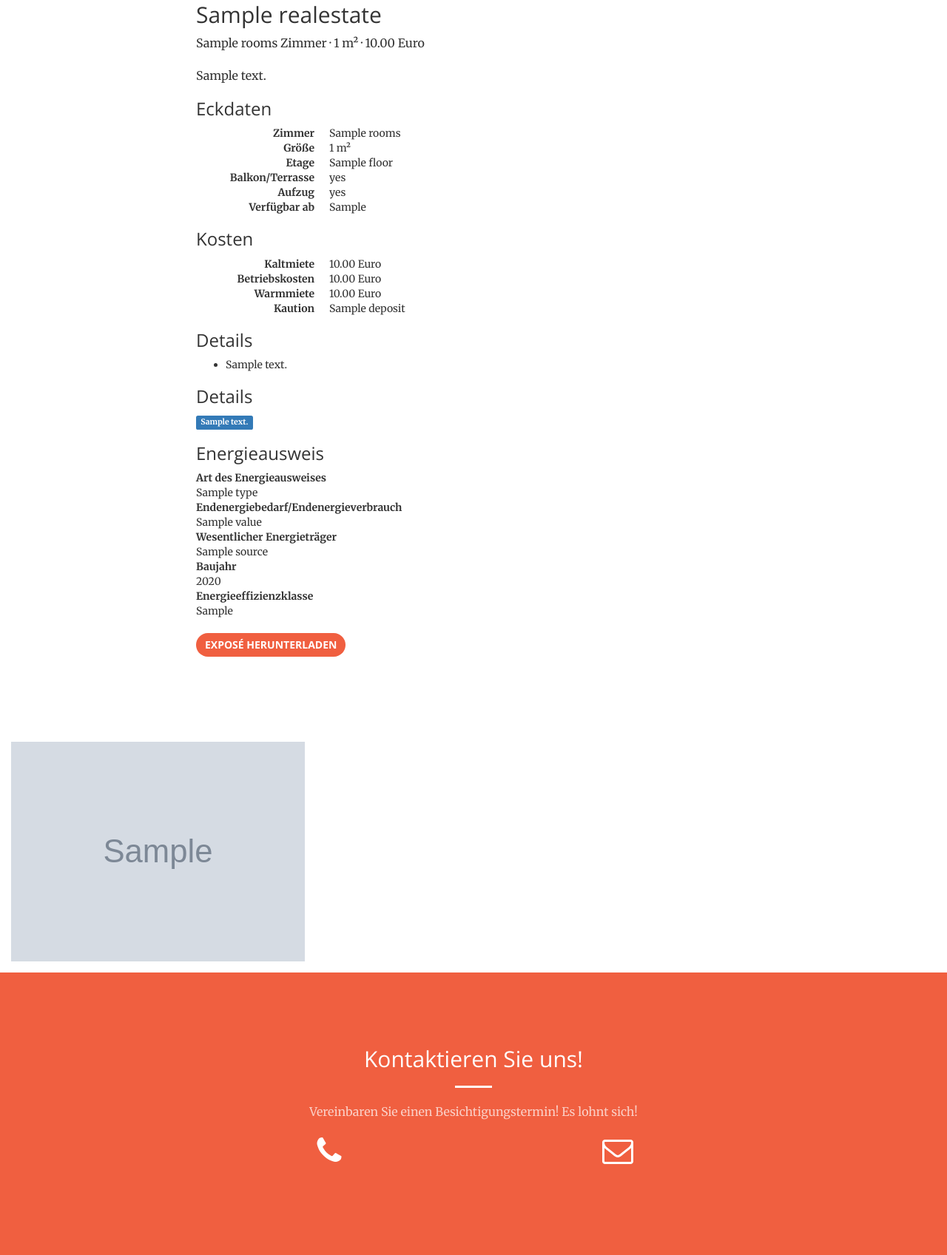
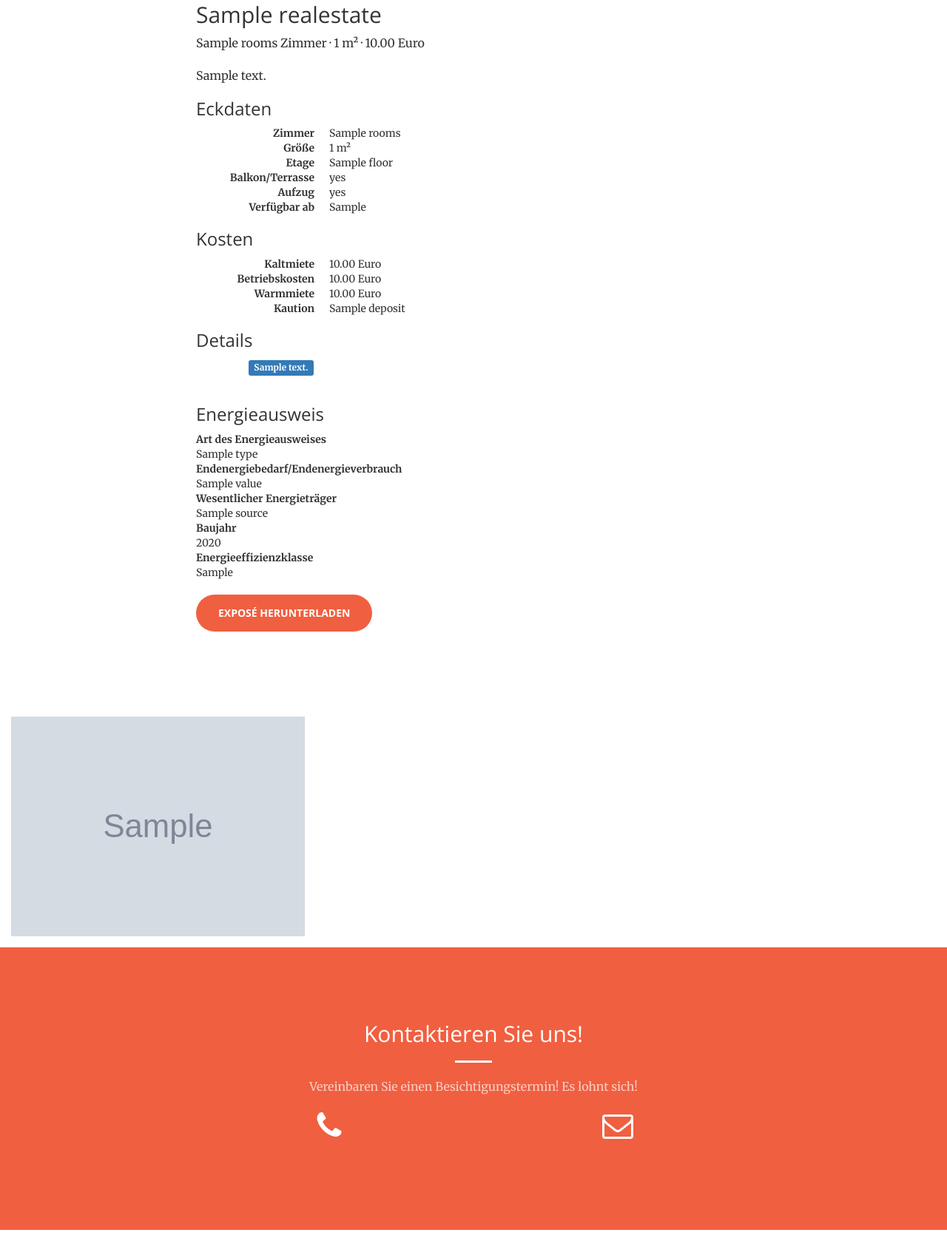
Before and after one commit to normanjaeckel/THHome, a Django app: template THHome/templates/detail.html in a window 1280 px wide. Shown: the part 897-2594 px from the top of the page at 74% size. After the commit the page ends 2560 px from the top, so only its background shows below. Run offline with Django 3.2, Linux system fonts and the light colour scheme; the template is opened without the code that fills it: most values are stand-ins (such as "Sample title", 1, 10 or a date in 2020); grey boxes marked "Sample" are stand-in pictures; some libraries are stand-ins or nearby versions.

Commit message:
New format for appartment details.

```diff
--- a/THHome/models.py
+++ b/THHome/models.py
@@ -118,7 +118,8 @@ class RealEstate(models.Model):
         """
         Returns an iterable of all details of this real estate.
         """
-        return self.details.split(',')
+        return [detail.strip() for detail in self.details.split(',')
+                if not detail.strip() == '']
 
     @property
     def energy_certificate_dict(self):
--- a/THHome/templates/detail.html
+++ b/THHome/templates/detail.html
@@ -65,6 +65,7 @@
                         {{ realestate.netto|floatformat:2 }} Euro
                     </p>
                     <p>{{ realestate.description|linebreaks }}</p>
+
                     <h3>Eckdaten</h3>
                     <dl class="dl-horizontal">
                         <dt>Zimmer</dt>
@@ -82,6 +83,7 @@
                         <dt>Verfügbar ab</dt>
                         <dd>{{ realestate.when_free }}</dd>
                     </dl>
+
                     <h3>Kosten</h3>
                     <dl class="dl-horizontal">
                         <dt>Kaltmiete</dt>
@@ -102,19 +104,16 @@
                     </dl>
                     {% if realestate.detail_list %}
                         <h3>Details</h3>
-                        <ul>
+                        <div class="row">
                             {% for detail in realestate.detail_list %}
-                                <li>{{ detail }}</li>
+                                <div class="col-xs-4">
+                                    <p class="text-center">
+                                        <span class="label label-primary text-center">{{ detail }}</span>
+                                    </p>
+
+                                </div>
                             {% endfor %}
-                        </ul>
-                    {% endif %}
-                    {% if realestate.detail_list %}
-                        <h3>Details</h3>
-                        <ul class="list-unstyled">
-                            {% for detail in realestate.detail_list %}
-                                <li><span class="label label-primary">{{ detail }}</span></li>
-                            {% endfor %}
-                        </ul>
+                        </div>
                     {% endif %}
 
                     <h3>Energieausweis</h3>
@@ -131,7 +130,7 @@
                         <dd>{{ realestate.energy_certificate_dict.efficiency_class }}</dd>
                     </dl>
                     {% if realestate.expose %}
-                        <a href="{{ MEDIA_URL }}{{ realestate.expose.pdf }}" class="btn btn-primary">Exposé herunterladen</a>
+                        <a href="{{ MEDIA_URL }}{{ realestate.expose.pdf }}" class="btn btn-primary btn-xl">Exposé herunterladen</a>
                     {% endif %}
                 </div>
             </div>
```
